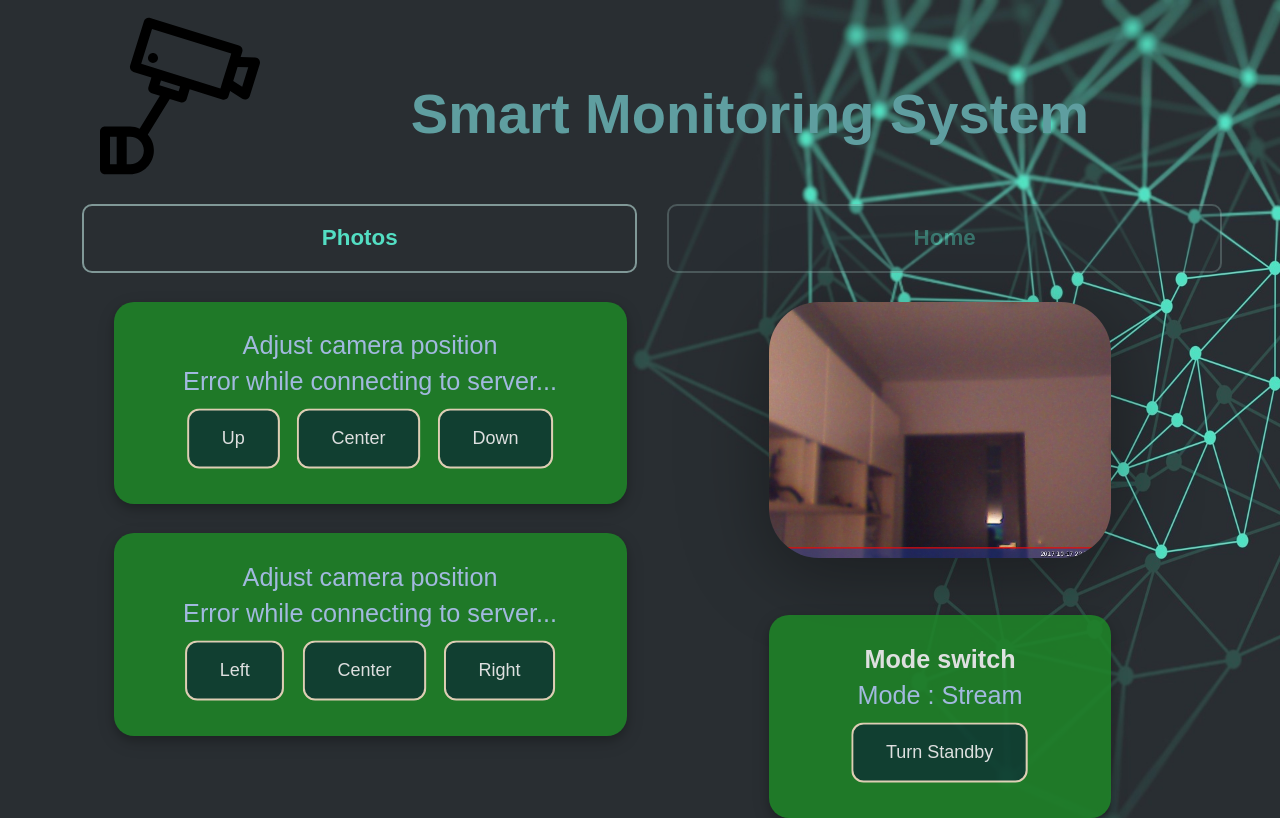
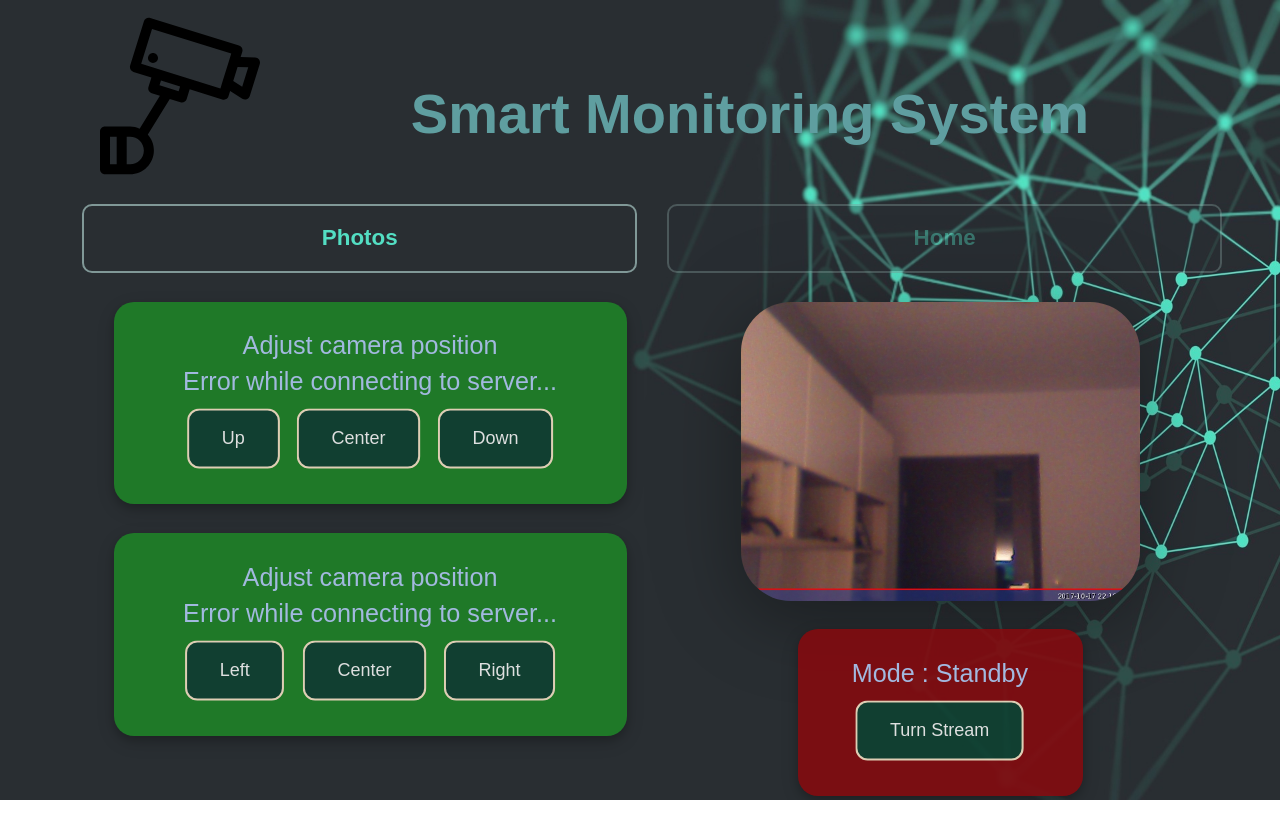
Before and after one commit to szopqa/raspi_node_IoT, a React (Create React App) app in the folder client/: page / in a window 1280 px wide. Built offline with nearby package versions, Linux system fonts and the light colour scheme; no server answers.

Commit message:
Added modes to application - now user can switch between stream and standby mode

```diff
--- a/client/src/components/navigation-bar/NavigationBar.jsx
+++ b/client/src/components/navigation-bar/NavigationBar.jsx
@@ -16,12 +16,8 @@ class NavigationBar extends React.Component{
             currentlyChosen : 1,
 			pages : [
 				{isLoaded : false},
-				{isLoaded : true},
-				{isLoaded : false}
-			],
-            mode : {
-                isStreamMode : false
-            }
+				{isLoaded : true}
+			]
         }
     }
 
@@ -40,10 +36,6 @@ class NavigationBar extends React.Component{
 
 			case 'Home':
 				pages[1].isLoaded = true;
-				break;
-
-			case 'Connect Raspberry':
-				pages[2].isLoaded = true;
 				break;
 		}
 
@@ -80,27 +72,3 @@ class NavigationBar extends React.Component{
 }
 
 export default NavigationBar;
-/*
-
-<ButtonToolbar>
-    <Button onClick = {this.handleChange.bind(this,Pages.Photos)}
-            className ="nav-button" bsSize="large" disabled = {this.state.pages[0].isLoaded}>
-		{Pages.Photos}
-    </Button>
-</ButtonToolbar>
-
-<ButtonToolbar>
-                                <Button onClick = {this.handleChange.bind(this,Pages.Home)}
-                                        className ="nav-button" bsSize="large" disabled = {this.state.pages[1].isLoaded}>
-                                    {Pages.Home}
-                                </Button>
-                            </ButtonToolbar>
-
-<ButtonToolbar>
-                                <Button onClick = {this.handleChange.bind(this,Pages.ConnectRaspberry)}
-                                        className ="nav-button" bsSize="large"  disabled = {this.state.pages[2].isLoaded}>
-                                    {Pages.ConnectRaspberry}
-                                </Button>
-                            </ButtonToolbar>
-
-*/
--- a/client/src/components/pages/home-page/HomePage.jsx
+++ b/client/src/components/pages/home-page/HomePage.jsx
@@ -6,6 +6,8 @@ import StreamSwitch from './switch/ModeSwitch.jsx';
 import ServoSwitch from './switch/ServoSwitch.jsx';
 import Video from './video/Video.jsx';
 import FaceTracker from '../home-page/video/FaceTracker.jsx';
+
+import applicationState from '../../../globals/applicationState.js';
 
 function PinSwitches (props){
 	return (
@@ -29,12 +31,14 @@ function PinSwitches (props){
 				</Col>
                 <Col xs={12} lg={6}>
 					<Row>
-						<Video/>
+						<Video
+                            state = {applicationState}
+						/>
 					</Row>
                     <Row>
                         <StreamSwitch
-                            header = {"Mode switch"}
-                        />
+                            state = {applicationState}
+						/>
                     </Row>
                 </Col>
 			</Grid>
@@ -43,37 +47,3 @@ function PinSwitches (props){
 }
 
 export default PinSwitches;
-
-
-/*
-* <div className="container">
-			<Grid>
-				<Row className = "show-grid">
-					<Col xs={12} lg={6}>
-						<ServoSwitch
-							header = 'Adjust camera position'
-							pinNumber = {33}
-							buttons = { ['Up', 'Center', 'Down'] }
-						/>
-					</Col>
-					<Col xs={12} lg={6}>
-							<Video/>
-					</Col>
-				</Row>
-				<Row className = "show-grid">
-                    <Col xs={12} lg={6}>
-                        <ServoSwitch
-                            header = 'Adjust camera position'
-                            pinNumber = {33}
-                            buttons = { ['Left', 'Center', 'Right'] }
-                        />
-                    </Col>
-					<Col xs={12} lg={4}>
-						<StreamSwitch
-							header = {"Mode switch"}
-						/>
-					</Col>
-				</Row>
-			</Grid>
-		</div>
-* */
--- a/client/src/components/pages/home-page/switch/ModeSwitch.jsx
+++ b/client/src/components/pages/home-page/switch/ModeSwitch.jsx
@@ -10,28 +10,10 @@ class Switch extends React.Component {
     constructor(props){
         super(props);
         this.state = 	{
-            isStreamModeOn : true,
-            status: 'Mode : Stream',
+            isStreamModeOn : this.props.state.isStreamModeOn,
+            status : 'Mode : ' + ( this.props.state.isStreamModeOn ? 'Stream' : 'Standby'),
             isButtonDisabled : false
         }
-    }
-
-    componentDidMount(){
-
-        //Getting current pins state
-        axios.post(`http://${config.serverAddress}/stream`,{
-            streamShouldBeTurnedOn : ! this.state.isStreamModeOn
-        }).then((response) => {
-            console.log(response);
-            this.setState({
-                streamShouldBeTurnedOn : ! this.state.isStreamModeOn,
-                status : 'Mode : ' + (this.state.isStreamModeOn ? 'Stream' : 'Standby'),
-                isButtonDisabled : false
-            })
-        })
-        .catch((err) => {
-
-        })
     }
 
     handleClick () {
@@ -40,12 +22,12 @@ class Switch extends React.Component {
         axios.post(`http://${config.serverAddress}/stream`,{
             streamShouldBeTurnedOn : ! this.state.isStreamModeOn
         }).then((response) => {
-            console.log(response);
             this.setState({
-                streamShouldBeTurnedOn : ! this.state.isStreamModeOn,
-                status : 'Mode : ' + (this.state.isStreamModeOn ? 'Stream' : 'Standby'),
+                isStreamModeOn : ! this.state.isStreamModeOn,
+                status : 'Mode : ' + ( this.props.state.isStreamModeOn ?  'Standby' : 'Stream'),
                 isButtonDisabled : false
-            })
+            });
+            this.props.state.isStreamModeOn = ! this.props.state.isStreamModeOn;
         })
         .catch((err) => {
 
--- a/client/src/components/pages/home-page/switch/Switch.css
+++ b/client/src/components/pages/home-page/switch/Switch.css
@@ -14,8 +14,8 @@
 }
 
 .mode-switch {
-    width: 60%;
-    margin-left: 20%;
+    width: 50%;
+    margin-left: 25%;
 }
 
 .switch-header{
--- a/client/src/components/pages/home-page/video/Video.css
+++ b/client/src/components/pages/home-page/video/Video.css
@@ -1,6 +1,5 @@
 #video{
-    width: 60%;
-    margin-bottom: 5%;
+    width: 70%;
     margin-top: 5%;
     border: transparent;
     box-shadow: 0 10px 100px 0 rgba(0, 0, 0, 0.2), 0 20px 60px 0 rgba(0, 0, 0, 0.19);
--- a/client/src/components/pages/home-page/video/Video.jsx
+++ b/client/src/components/pages/home-page/video/Video.jsx
@@ -15,11 +15,18 @@ class Video extends React.Component {
 	render(){
 		//used when raspberry is connected
 		let raspberryStream = 'http://'+config.serverIP+':8081/';
+		let isStreamModeOn = this.props.state.isStreamModeOn;
+		return(
+			(isStreamModeOn ? (
+				<div className="video-viewer">
+                    <img src={raspberryStream}  id="video" alt="Loading view ..."/>
+                </div>
+			) : (
+                <div className="video-viewer">
+                    <img src={testingPhoto}  id="video" alt="Loading view ..."/>
+				</div>
+			))
 
-		return(
-			<div className="video-viewer">
-					<img src={testingPhoto}  id="video" alt="Loading view ..."/>
-			</div>
 		);
 	}
 
--- a/client/src/components/pages/photos-page/photos/Photos.jsx
+++ b/client/src/components/pages/photos-page/photos/Photos.jsx
@@ -6,11 +6,7 @@ import {
 } from 'react-bootstrap';
 
 const Photo = (props) => {
-
-	//getting image from resources
-	// let imagePath = require('./'+props.name);
 	let photoIndex = props.index;
-	console.log(props);
 	return(
 		//Photos displayed on the right side will animate to left
 		<div className="single-photo">
--- a/client/src/config/config.js
+++ b/client/src/config/config.js
@@ -1,7 +1,7 @@
 /*Server config*/
 // const serverIP 	= '10.42.0.248';
-// const serverIP = '192.168.1.109';
-const serverIP = '192.168.43.9';
+const serverIP = '192.168.1.109';
+// const serverIP = '192.168.43.9';
 const serverPORT = ':3000';
 const serverAddress = serverIP + serverPORT;
 
--- /dev/null
+++ b/client/src/globals/applicationState.js
@@ -0,0 +1,3 @@
+module.exports = {
+    isStreamModeOn : false
+};
```
Also changed, not shown: client/src/components/pages/photos-page/notifications/Notifications.jsx (+0 -21 lines), 1 other file (tests, documents, lock files or other folders).
